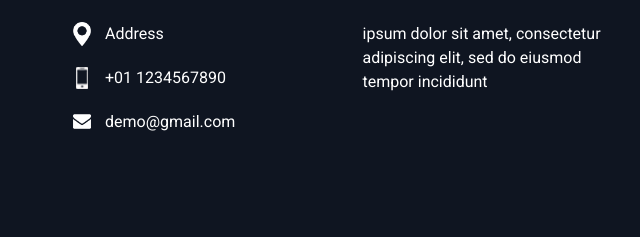
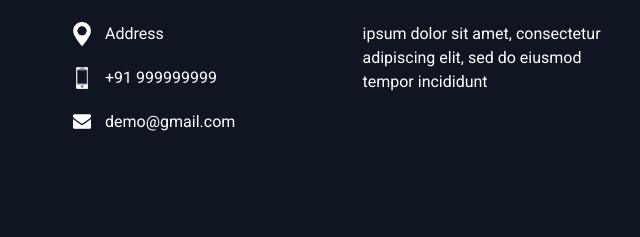
Before and after one commit to pratik596/Demo_Sites, a plain HTML site: page contact.html in a window 1280 px wide. Shown: the part 987-1224 px from the top of the page, 0-640 px from the left. Drawn offline with nearby package versions, Linux system fonts and the light colour scheme; some packages are replaced by stand-ins of ours.

Commit message:
Update contact.html

```diff
--- a/contact.html
+++ b/contact.html
@@ -157,7 +157,7 @@
                 <img src="images/telephone-white.png" width="12px" alt="">
               </div>
               <p>
-                +01 1234567890
+                +91 999999999
               </p>
             </div>
             <div>
```
